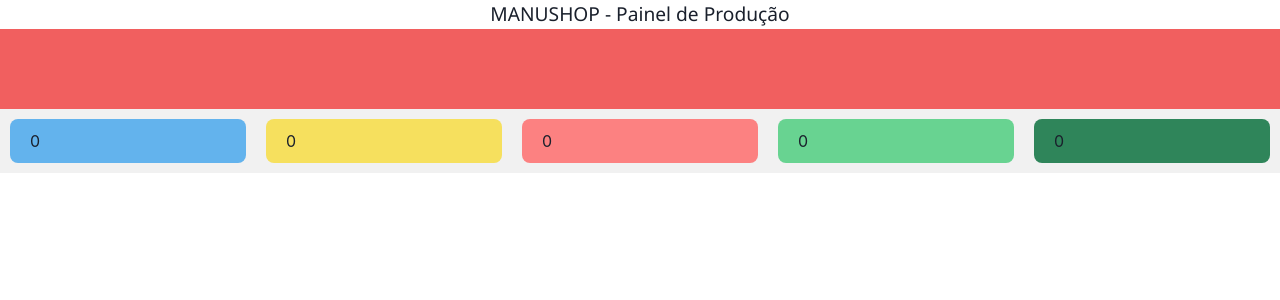
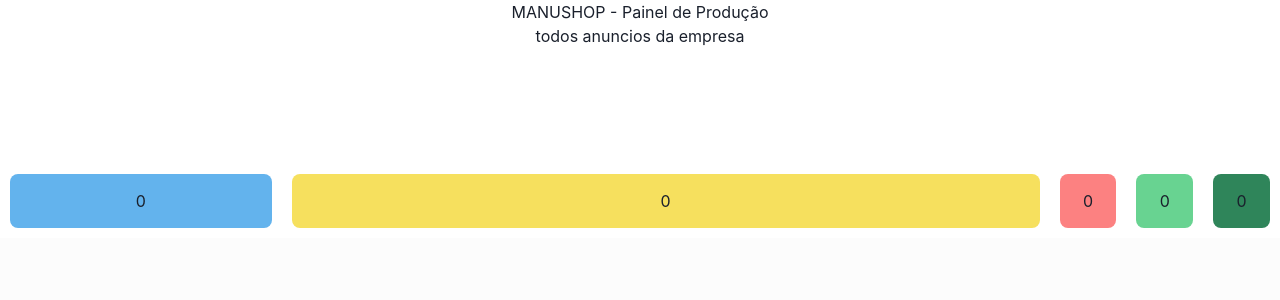
Before and after one commit to conectcoisas/manushop, a React (Vite) app: page / in a window 1280 px wide. Shown: the top 300 px of the page. Built offline with nearby package versions, Linux system fonts and the light colour scheme.

Commit message:
ficando legal

```diff
--- a/src/App.css
+++ b/src/App.css
@@ -1,44 +1,58 @@
-html, body, div{
+html, body {
   margin:0;
   padding: 0;
+  background-color: rgb(252, 252, 252);
+  justify-content: center;
+  text-align: center;
+  font-family: 'Segoe UI', Tahoma, Geneva, Verdana, sans-serif;
 }
 
 .topo{
     display: block;
-    justify-content: center;
-    text-align: center;
-    font-size: larger;
-    font-family: 'Segoe UI', Tahoma, Geneva, Verdana, sans-serif;
 }
 
 .container {
     display: flex;
     justify-content: space-between;
+
+}
+.anuncios{
+    text-align: center;
+    display: block;
+    height: 70px;
 }
 
-.colunas {
-    width: 20%;
+.pedidos {
+    width: 22%;
     display: flex;
-    justify-content: center;
-    justify-items: center;
-    background-color: rgb(241, 241, 241);
+}
+.corte {
+    width: 60%;
+    display: flex;
+}
+.silk {
+    width: 6%;
+    display: flex;
+}
+.costura {
+    width: 6%;
+    display: flex;
+}
+.revisao {
+    width: 6%;
+    display: flex;
+}
+
+@keyframes animaColunas {
 }
 
 .cabecalhoColunas{
     margin: 0;
     padding: 0;
     display: block;
-    height: 80px;
-    background-color: #f15f5f;
-    justify-content: center;
-    justify-items: center;
+    height: 70px;
 }
 
 .grupoPedido {
-    display: block;
-    padding: 10px;
-    margin: 10px;
-    justify-content: center;
-    justify-items: center;
-
+    padding: 15px;
 }
--- a/src/App.tsx
+++ b/src/App.tsx
@@ -1,9 +1,10 @@
-
 import { DndProvider } from 'react-dnd';
 import { HTML5Backend } from 'react-dnd-html5-backend';
 import Column from './components/Column';
 import { ColumnType } from './utils/enums';
 import './App.css'
+
+
 
 function App() {
   return (
@@ -11,9 +12,12 @@
       <div className="topo">
         <h2>MANUSHOP - Painel de Produção</h2>
       </div>
+      <div className="anuncios">
+        <p>todos anuncios da empresa</p>
+      </div>
       <div className="container">
         <DndProvider backend={HTML5Backend}>
-          <Column column={ColumnType.PEDIDO} />
+          <Column column={ColumnType.PEDIDO}  />
           <Column column={ColumnType.CORTE} />
           <Column column={ColumnType.SILK} />
           <Column column={ColumnType.COSTURA} />
--- a/src/components/Column.tsx
+++ b/src/components/Column.tsx
@@ -1,8 +1,10 @@
-import {  Box,  Flex,  IconButton,  Stack  } from '@chakra-ui/react';
+import {  Box,  Flex,  IconButton,  Stack, color  } from '@chakra-ui/react';
 import useColumnDrop from '../hooks/useColumnDrop';
 import useColumnTasks from '../hooks/useColumnTasks';
 import { ColumnType } from '../utils/enums';
 import Task from './Task';
+
+
 
 function Column({ column }: { column: ColumnType }) {
 
@@ -19,7 +21,7 @@
   ));
 
   return (
-    <Box className="colunas">
+    <Box className={column}>
         <Box ref={dropRef} w='100%'  alignItems='center'>
             <div className="cabecalhoColunas"></div>
             {ColumnTasks}
--- a/src/config/theme.ts
+++ b/src/config/theme.ts
@@ -6,7 +6,7 @@
   styles: {
     global: (props: { colorMode: string }) => ({
       body: {
-        bg: props.colorMode === 'dark' ? 'gray.800' : 'white',
+        bg: props.colorMode === 'dark' ? 'gray.100' : 'white',
       },
     }),
   },
--- a/src/utils/helpers.ts
+++ b/src/utils/helpers.ts
@@ -1,7 +1,11 @@
 const colors = [
   'red',
-  'cyan',
+  'blue',
+  'yellow',
+  'cian',
   'pink',
+  'green',
+  'orange',
 ];
 
 export function swap<T>(arr: T[], i: number, j: number): T[] {
```
